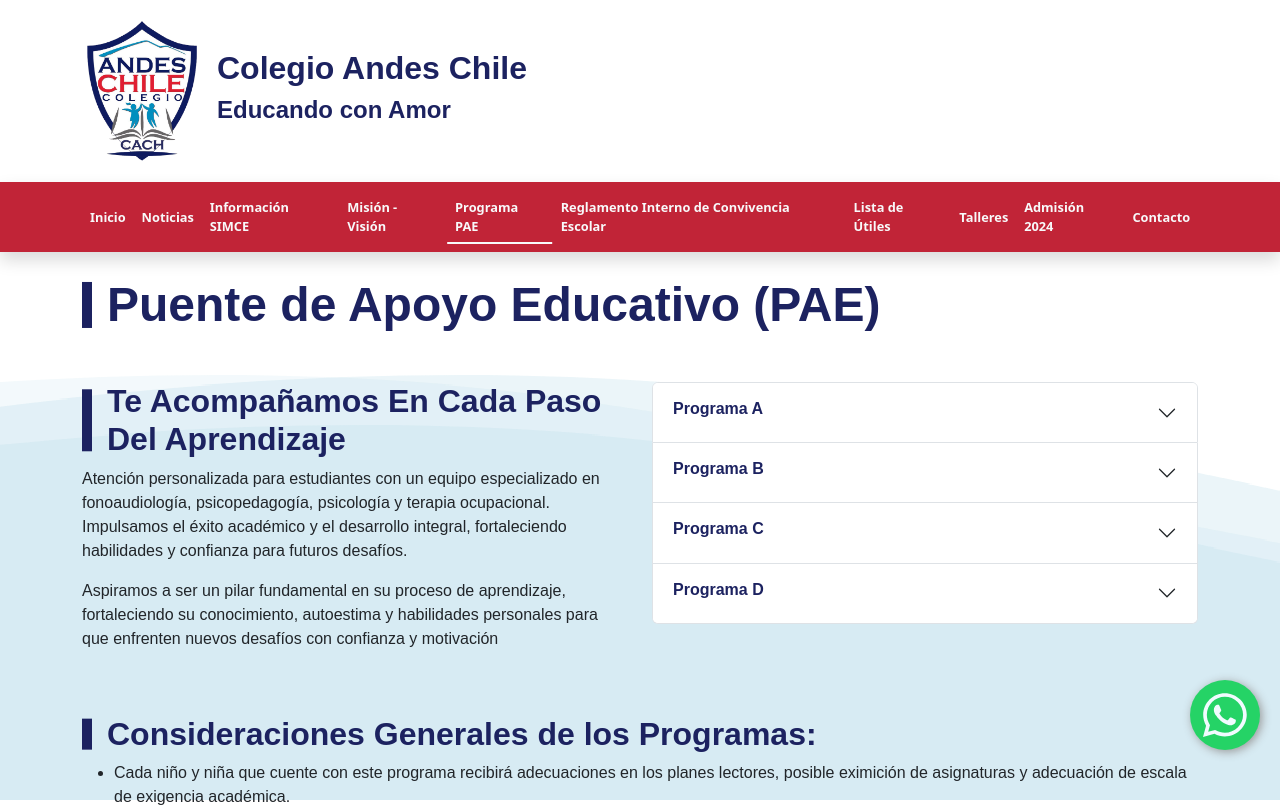
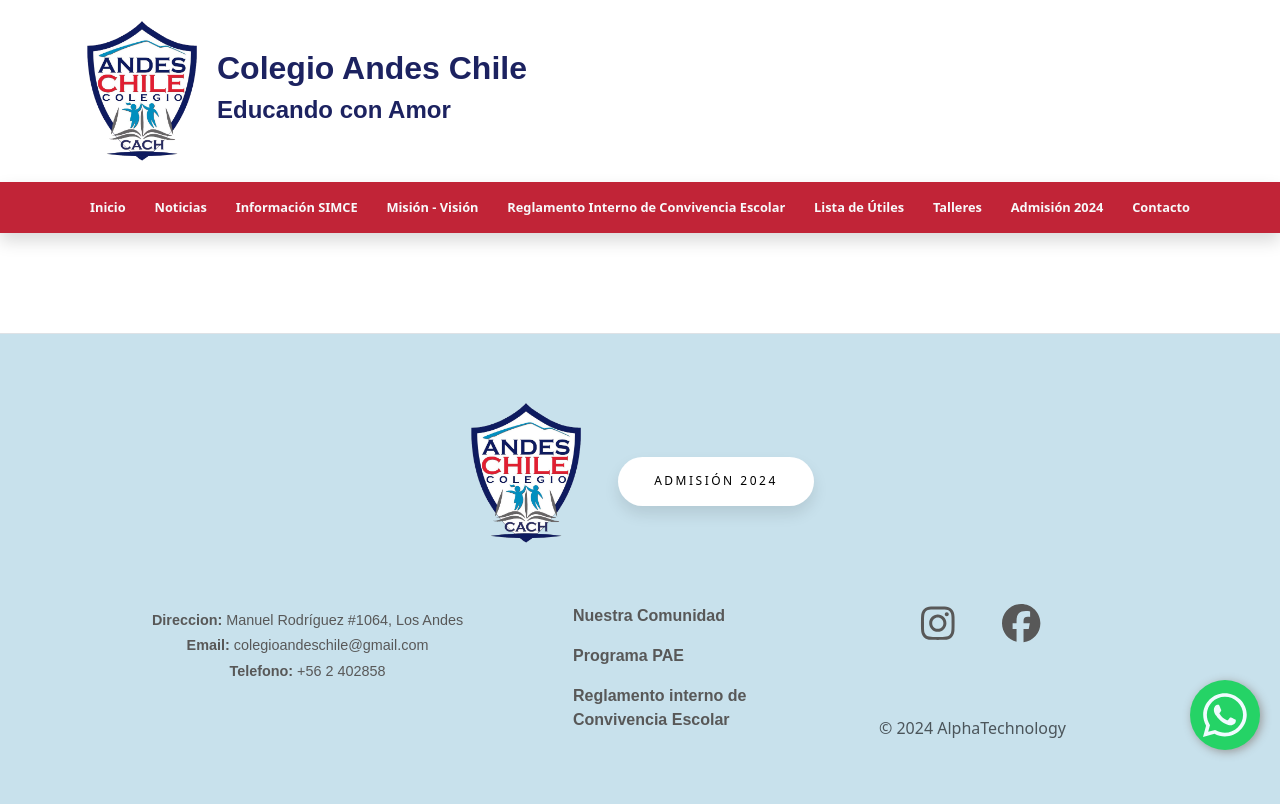
Before and after one commit to omGuerraAlfaro/web-colegio-vite, a React (Vite) app: page /pae in a window 1280 px wide. Shown: the top 807 px of the page. Built offline with nearby package versions, Linux system fonts and the light colour scheme.

Commit message:
esconder pae

```diff
--- a/src/main.tsx
+++ b/src/main.tsx
@@ -9,7 +9,7 @@ import Navbar from './theme/navbar/Navbar.tsx';
 import FooterColegio from './theme/footerColegio/footerColegio.tsx';
 
 const Home = lazy(() => import('./components/Home/Home.tsx'));
-const Pae = lazy(() => import('./components/Pae/Pae.tsx'));
+/* const Pae = lazy(() => import('./components/Pae/Pae.tsx'));*/
 const Reglamento = lazy(() => import('./components/Reglamento/Reglamento.tsx'));
 const Utiles = lazy(() => import('./components/Utiles/Utiles.tsx'));
 const Talleres = lazy(() => import('./components/Talleres/Talleres.tsx'));
@@ -32,7 +32,7 @@ ReactDOM.createRoot(document.getElementById('root')!).render(
       <Routes>
         <Route path="/" element={<Home />} />
         <Route path="/mision-vision" element={<MisionVision />} />
-        <Route path="/pae" element={<Pae />} />
+        {/* <Route path="/pae" element={<Pae />} /> */}
         <Route path="/reglamento" element={<Reglamento />} />
         <Route path="/utiles" element={<Utiles />} />
         <Route path="/talleres" element={<Talleres />} />
--- a/src/theme/navbar/Navbar.tsx
+++ b/src/theme/navbar/Navbar.tsx
@@ -47,7 +47,7 @@ const Navbar = () => {
               <Nav.Link className={`text-wrap custom-link text-light bold ${isActive("/#noticias") ? "active-link" : ""}`} onClick={handleNavClick}>Noticias</Nav.Link>
               <Nav.Link className={`text-wrap custom-link text-light bold ${isActive("/info-simce") ? "active-link" : ""}`} href="/info-simce">Información SIMCE</Nav.Link>
               <Nav.Link className={`text-wrap custom-link text-light bold ${isActive("/mision-vision") ? "active-link" : ""}`} href="/mision-vision">Misión - Visión</Nav.Link>
-              <Nav.Link className={`text-wrap custom-link text-light bold ${isActive("/pae") ? "active-link" : ""}`} href="/pae">Programa PAE</Nav.Link>
+              {/* <Nav.Link className={`text-wrap custom-link text-light bold ${isActive("/pae") ? "active-link" : ""}`} href="/pae">Programa PAE</Nav.Link> */}
               <Nav.Link className={`text-wrap custom-link text-light bold ${isActive("/reglamento") ? "active-link" : ""}`} href="/reglamento">Reglamento Interno de Convivencia Escolar</Nav.Link>
               <Nav.Link className={`text-wrap custom-link text-light bold ${isActive("/utiles") ? "active-link" : ""}`} href="/utiles">Lista de Útiles</Nav.Link>
               <Nav.Link className={`text-wrap custom-link text-light bold ${isActive("/talleres") ? "active-link" : ""}`} href="/talleres">Talleres</Nav.Link>
```
